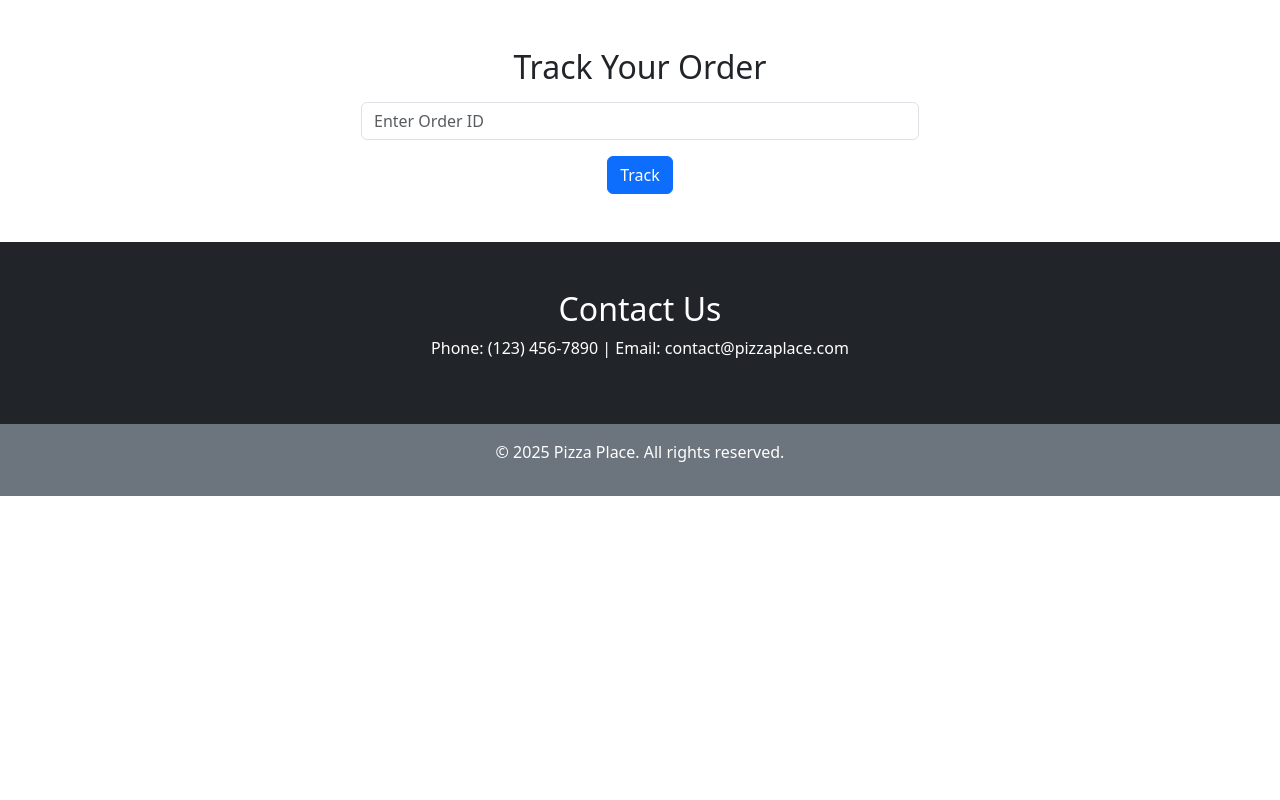
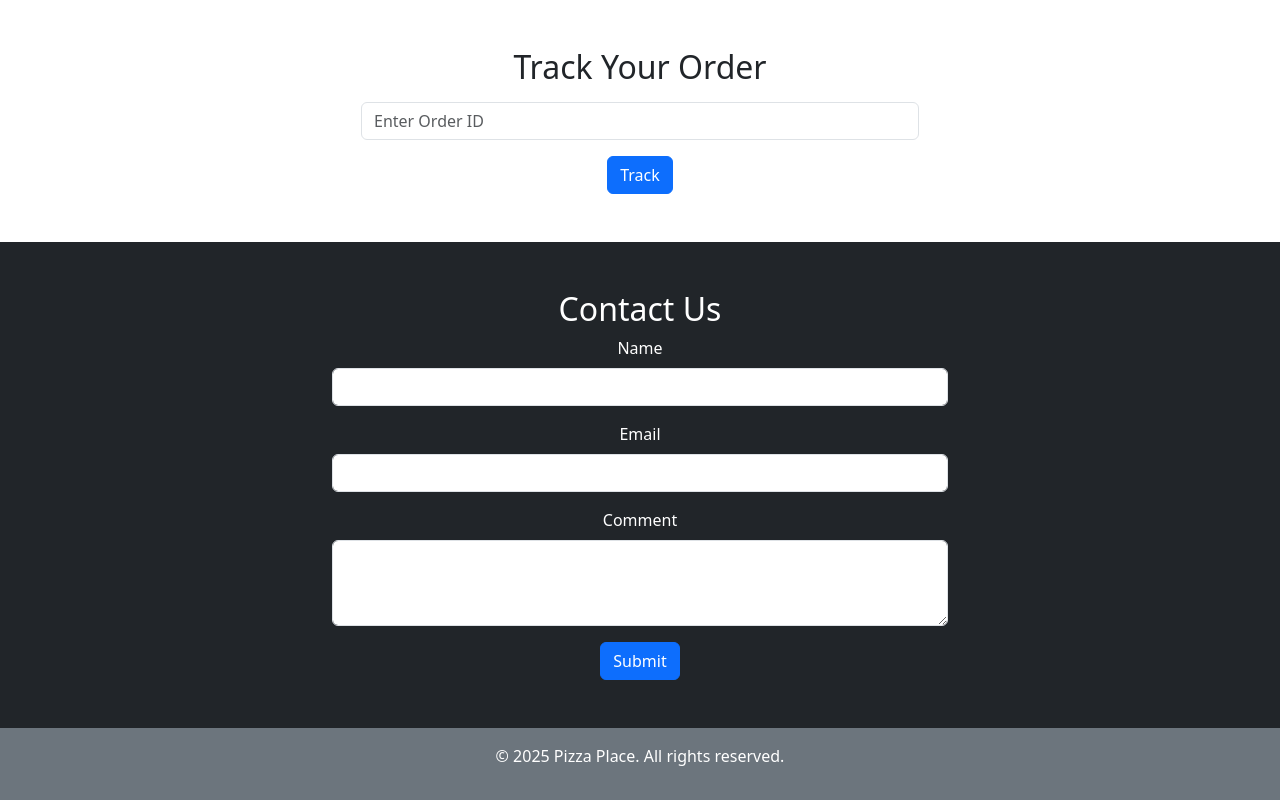
Before and after one commit to m-wakefield/DoughDynasty, a website: page Index.html in a window 1280 px wide. Shown: the part 677-1477 px from the top of the page. Before the commit the page ends 1173 px from the top, so only its background shows below. Drawn offline with nearby package versions, Linux system fonts and the light colour scheme; files that its build step writes are made by us from their sources.

Commit message:
Update Index.html

```diff
--- a/Index.html
+++ b/Index.html
@@ -63,7 +63,21 @@
     <!-- Contact Section -->
     <section id="contact" class="bg-dark text-white py-5 text-center">
         <h2>Contact Us</h2>
-        <p>Phone: (123) 456-7890 | Email: contact@pizzaplace.com</p>
+        <form class="container w-50">
+            <div class="mb-3">
+                <label for="name" class="form-label">Name</label>
+                <input type="text" class="form-control" id="name" name="name" required>
+            </div>
+            <div class="mb-3">
+                <label for="email" class="form-label">Email</label>
+                <input type="email" class="form-control" id="email" name="email" required>
+            </div>
+            <div class="mb-3">
+                <label for="comment" class="form-label">Comment</label>
+                <textarea class="form-control" id="comment" name="comment" rows="3" required></textarea>
+            </div>
+            <button type="submit" class="btn btn-primary">Submit</button>
+        </form>
     </section>
 
     <!-- Footer -->
```
